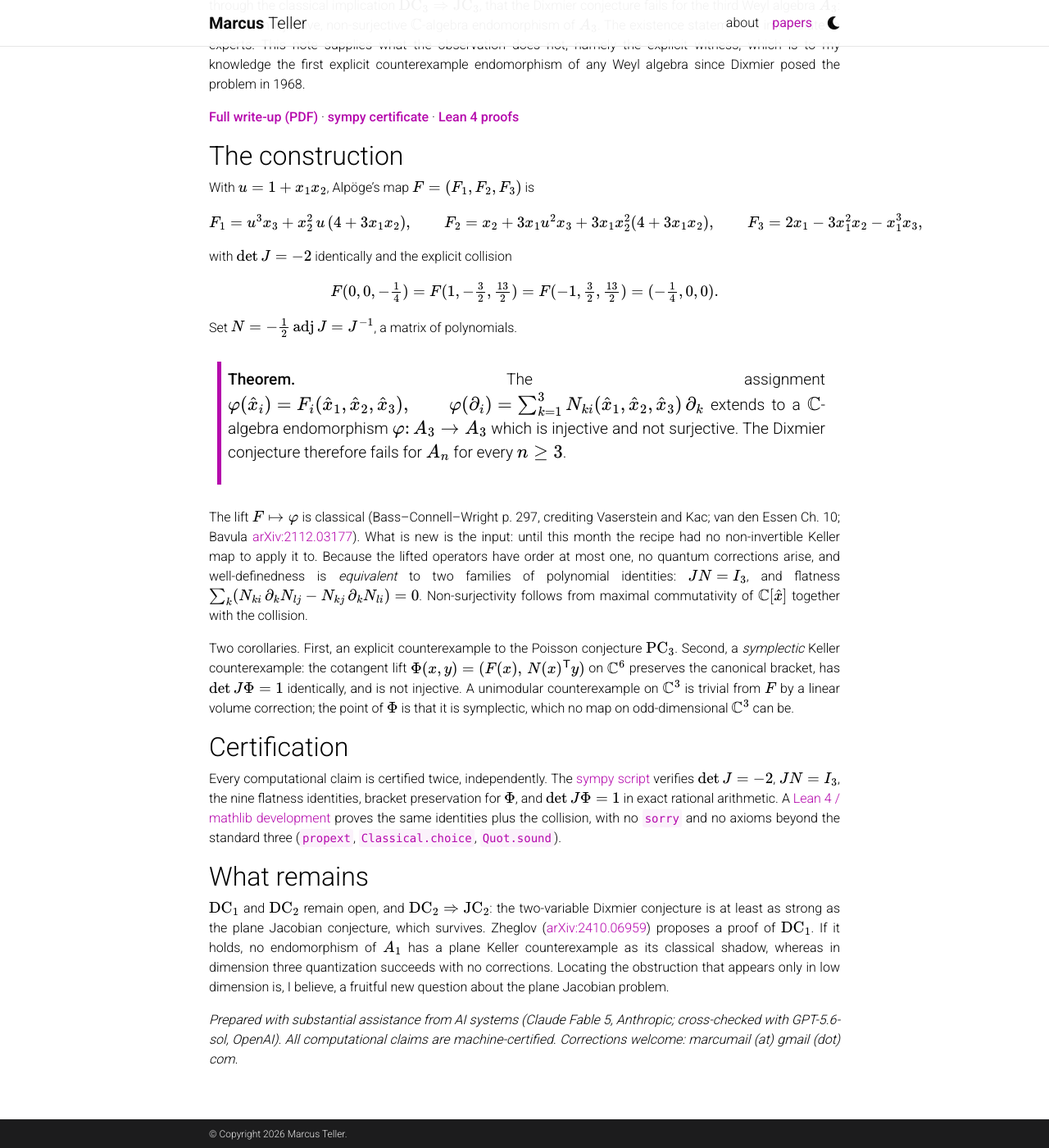
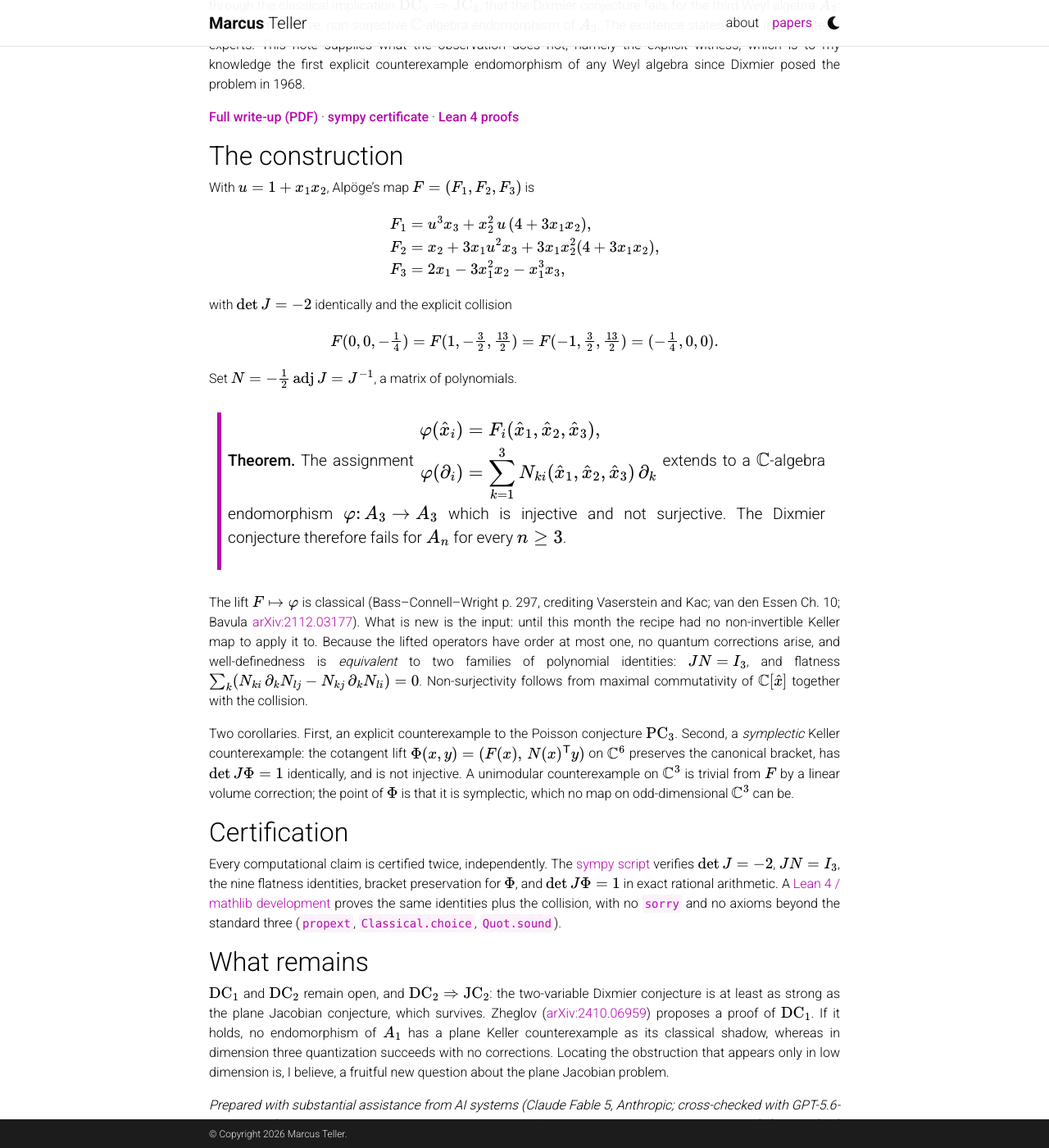
Before and after one commit to frozaken/frozaken.github.io, a Jekyll site: the page built from _posts/2026-07-21-dixmier-counterexample.md, in a window 1280 px wide and 1400 px high, scrolled down 315 px. Shown: the whole window at 82% size. Built offline with Jekyll 4.4.1, drawn with Linux system fonts in a browser that asks for light colours; comment, search, counter and statistics services are not loaded; a style sheet for code colours, icons or effects is not loaded.

Commit message:
Fix LaTeX overflow in the construction: stack F components and theorem assignment as aligned blocks; add scroll safety-net for wide display math

```diff
--- a/_posts/2026-07-21-dixmier-counterexample.md
+++ b/_posts/2026-07-21-dixmier-counterexample.md
@@ -25,9 +25,11 @@ endomorphism of any Weyl algebra since Dixmier posed the problem in 1968.
 With $$u = 1 + x_1 x_2$$, Alpöge's map $$F = (F_1, F_2, F_3)$$ is
 
 $$
-F_1 = u^3 x_3 + x_2^2\,u\,(4 + 3 x_1 x_2), \qquad
-F_2 = x_2 + 3 x_1 u^2 x_3 + 3 x_1 x_2^2 (4 + 3 x_1 x_2), \qquad
-F_3 = 2 x_1 - 3 x_1^2 x_2 - x_1^3 x_3,
+\begin{aligned}
+F_1 &= u^3 x_3 + x_2^2\,u\,(4 + 3 x_1 x_2), \\
+F_2 &= x_2 + 3 x_1 u^2 x_3 + 3 x_1 x_2^2 (4 + 3 x_1 x_2), \\
+F_3 &= 2 x_1 - 3 x_1^2 x_2 - x_1^3 x_3,
+\end{aligned}
 $$
 
 with $$\det J = -2$$ identically and the explicit collision
@@ -40,8 +42,12 @@ $$
 Set $$N = -\tfrac{1}{2}\,\mathrm{adj}\,J = J^{-1}$$, a matrix of polynomials.
 
 > **Theorem.** The assignment
-> $$\varphi(\hat{x}_i) = F_i(\hat{x}_1, \hat{x}_2, \hat{x}_3), \qquad
-> \varphi(\partial_i) = \sum_{k=1}^{3} N_{ki}(\hat{x}_1, \hat{x}_2, \hat{x}_3)\,\partial_k$$
+> $$
+> \begin{aligned}
+> \varphi(\hat{x}_i) &= F_i(\hat{x}_1, \hat{x}_2, \hat{x}_3), \\
+> \varphi(\partial_i) &= \sum_{k=1}^{3} N_{ki}(\hat{x}_1, \hat{x}_2, \hat{x}_3)\,\partial_k
+> \end{aligned}
+> $$
 > extends to a $$\mathbb{C}$$-algebra endomorphism $$\varphi \colon A_3 \to A_3$$ which is
 > injective and not surjective. The Dixmier conjecture therefore fails for $$A_n$$ for
 > every $$n \ge 3$$.
--- a/_sass/_base.scss
+++ b/_sass/_base.scss
@@ -659,3 +659,12 @@ html.transition *:after {
     }
   }
 }
+
+/* Prevent wide display math from overflowing the page on narrow screens */
+mjx-container[jax="CHTML"][display="true"] {
+  overflow-x: auto;
+  overflow-y: hidden;
+  max-width: 100%;
+  padding-top: 2px;
+  padding-bottom: 2px;
+}
```
